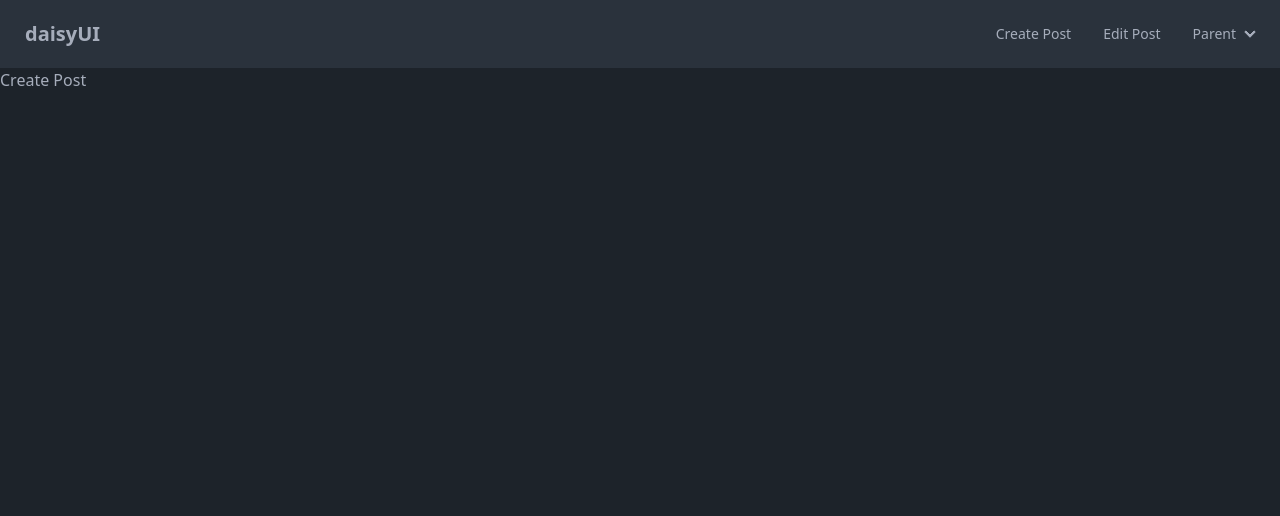
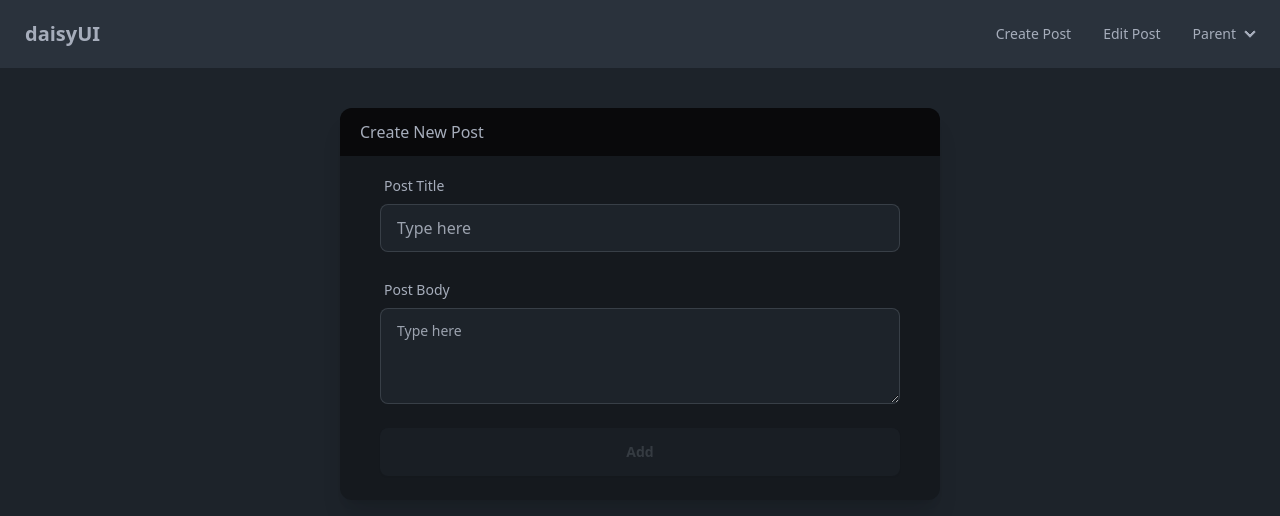
Before and after one commit to carljosephsalac/vue-composition-api, a Vue app: page /posts/create in a window 1280 px wide. Shown: the top 516 px of the page. Built offline with nearby package versions, Linux system fonts and the light colour scheme.

Commit message:
Vue v-model (form) and Computed properties

```diff
--- a/index.html
+++ b/index.html
@@ -3,7 +3,7 @@
   <head>
     <meta charset="UTF-8" />
     <meta name="viewport" content="width=device-width, initial-scale=1.0" />
-    <title>Vite App</title>
+    <title>Vue Composition API</title>
   </head>
   <body>
     <div id="app"></div>
--- a/src/components/PostItem.vue
+++ b/src/components/PostItem.vue
@@ -9,7 +9,7 @@ defineProps({
 
 <template>
   <div class="flex flex-col shadow-xl w-[600px] rounded-xl bg-base-300 my-3">
-    <div class="flex justify-between p-5 bg-zinc-950 rounded-t-xl">
+    <div class="flex items-center justify-between px-5 py-3 bg-zinc-950 rounded-t-xl">
       <p>Written by {{ post.author }} on {{ post.created_at }}</p>
       <div>
         <button class="btn btn-error btn-sm me-2">Delete</button>
--- a/src/views/HomeView.vue
+++ b/src/views/HomeView.vue
@@ -50,7 +50,8 @@ const posts = [
   <div v-for="post in posts" :key="post.id">
     <MyWrapper>
       <template #badge>
-        <div class="mt-3 badge badge-outline">Named Slots</div>
+        <!-- named slot -->
+        <div class="mt-3 badge badge-outline">{{ post.id }}</div>
       </template>
       <PostItem :post="post" />
     </MyWrapper>
--- a/src/views/PostCreate.vue
+++ b/src/views/PostCreate.vue
@@ -1,5 +1,55 @@
-<script setup></script>
+<script setup>
+import MyWrapper from '@/components/MyWrapper.vue'
+import { reactive, computed } from 'vue'
+
+const post = reactive({
+  title: '',
+  body: ''
+})
+const isFormInvalid = computed(() => {
+  return post.title === '' || post.body === ''
+})
+const logPost = () => {
+  console.log(post.title, post.body)
+  post.title = ''
+  post.body = ''
+}
+</script>
 
 <template>
-  <div>Create Post</div>
+  <MyWrapper>
+    <div class="flex flex-col shadow-xl w-[600px] rounded-xl bg-base-300 mt-10">
+      <div class="flex items-center px-5 py-3 bg-zinc-950 rounded-t-xl">
+        <p>Create New Post</p>
+      </div>
+      <form @submit.prevent="logPost">
+        <div class="flex flex-col gap-5 px-10 pt-3 pb-6">
+          <label class="w-full form-control">
+            <div class="label">
+              <span class="label-text">Post Title</span>
+              <span class="label-text-alt">{{ post.title }}</span>
+            </div>
+            <input
+              v-model="post.title"
+              type="text"
+              placeholder="Type here"
+              class="w-full input input-bordered"
+            />
+          </label>
+          <label class="form-control">
+            <div class="label">
+              <span class="label-text">Post Body</span>
+              <span class="label-text-alt">{{ post.body }}</span>
+            </div>
+            <textarea
+              v-model="post.body"
+              class="h-24 textarea textarea-bordered"
+              placeholder="Type here"
+            ></textarea>
+          </label>
+          <button :disabled="isFormInvalid" class="mt-1 btn btn-neutral">Add</button>
+        </div>
+      </form>
+    </div>
+  </MyWrapper>
 </template>
```
Also changed, not shown: notes.txt.
